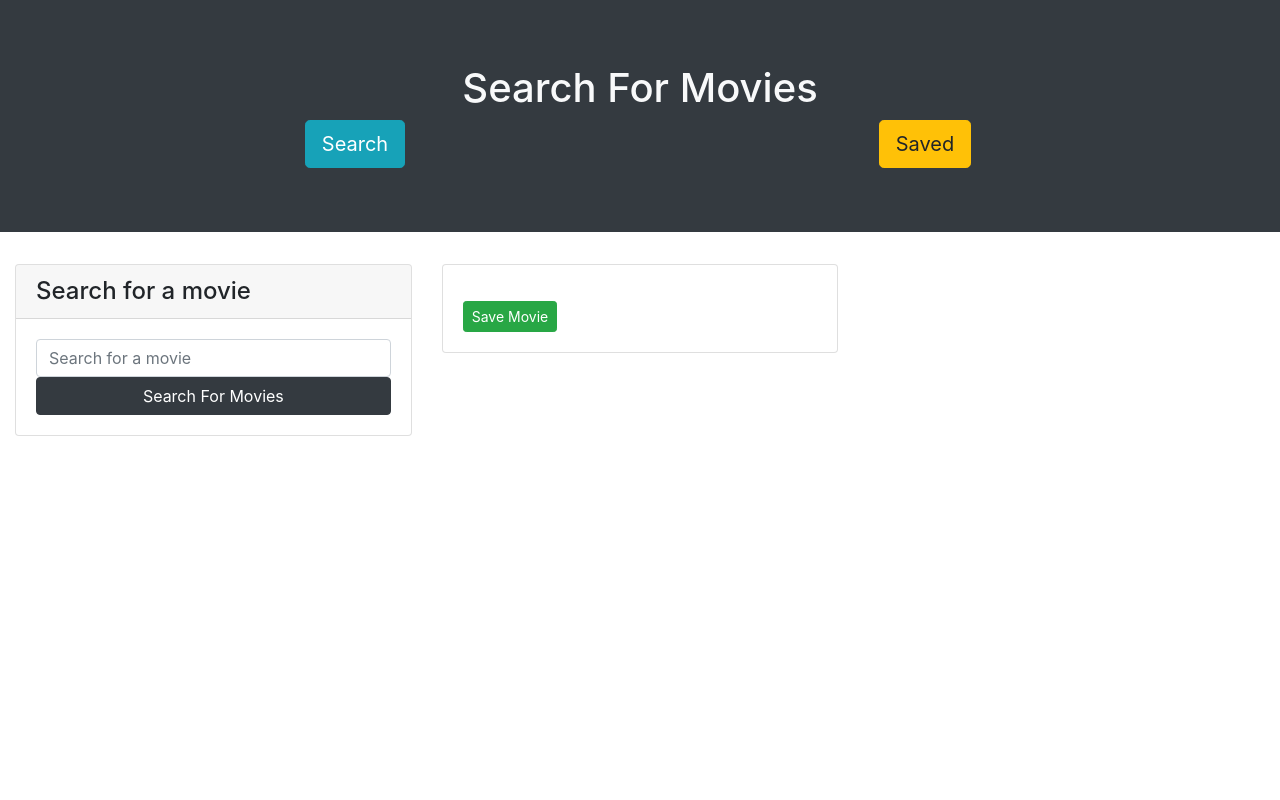
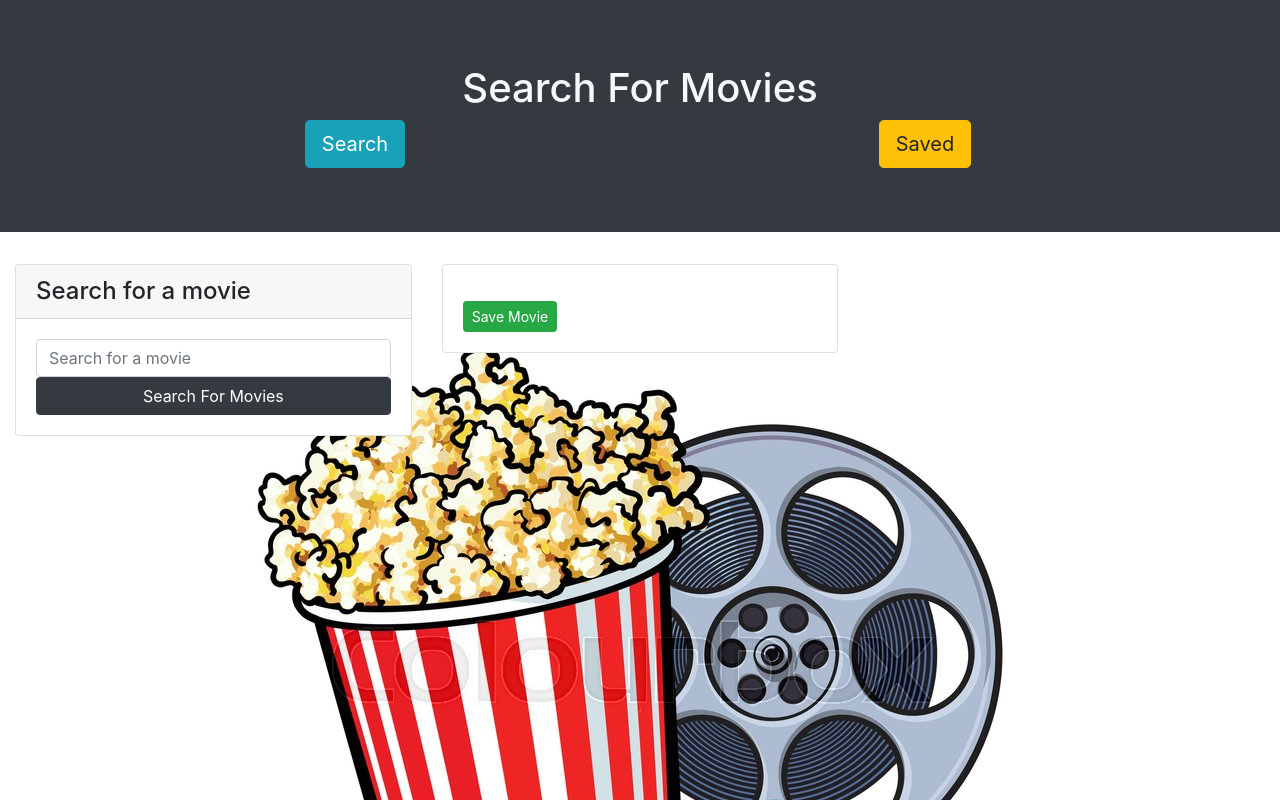
Before and after one commit to Logank40/movie-finder, a React (Create React App) app in the folder client/: page / in a window 1280 px wide. Shown: the top 800 px of the page. Built offline with nearby package versions, Linux system fonts and the light colour scheme; the HTML template or start-up script is replaced by a standard one.

Commit message:
background img up

```diff
--- a/client/src/pages/search.js
+++ b/client/src/pages/search.js
@@ -4,6 +4,7 @@
 import Col from '../components/col.js';
 import Card from '../components/card.js';
 import { searchOmdbMovies, saveMovie, removeMovie, getSavedMovies } from '../utils/API';
+import BackgroundImg from '../assets/images/popcorn.jpg';
 
 class Search extends Component {
   state = {
@@ -55,7 +56,15 @@
     return (
       <React.Fragment>
         <Jumbotron fluid bg={'dark'} color={'light'} pageTitle={'Search For Movies'} />
-        <div className="container-fluid">
+        <div
+        className="container-fluid"
+        style={{
+          backgroundImage: `url(${BackgroundImg})`,
+          backgroundPosition: 'center',
+          backgroundRepeat: 'no-repeat',
+          minHeight: '100vh'
+        }}
+        >
           <Row>
             <Col xs={12} md={4}>
               <Card title="Search for a movie">
```
Also changed, not shown: client/src/assets/images/popcorn.jpg (added).
